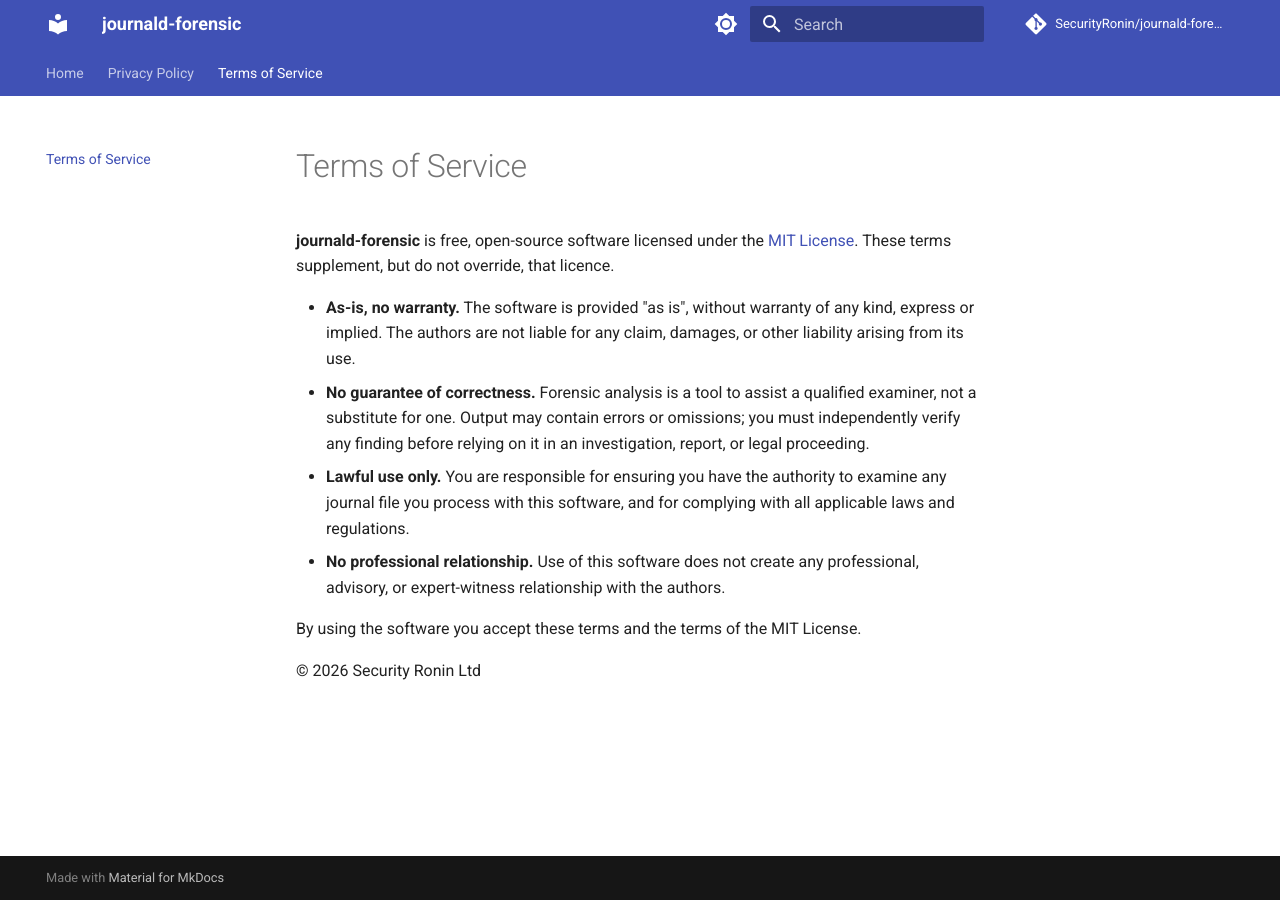
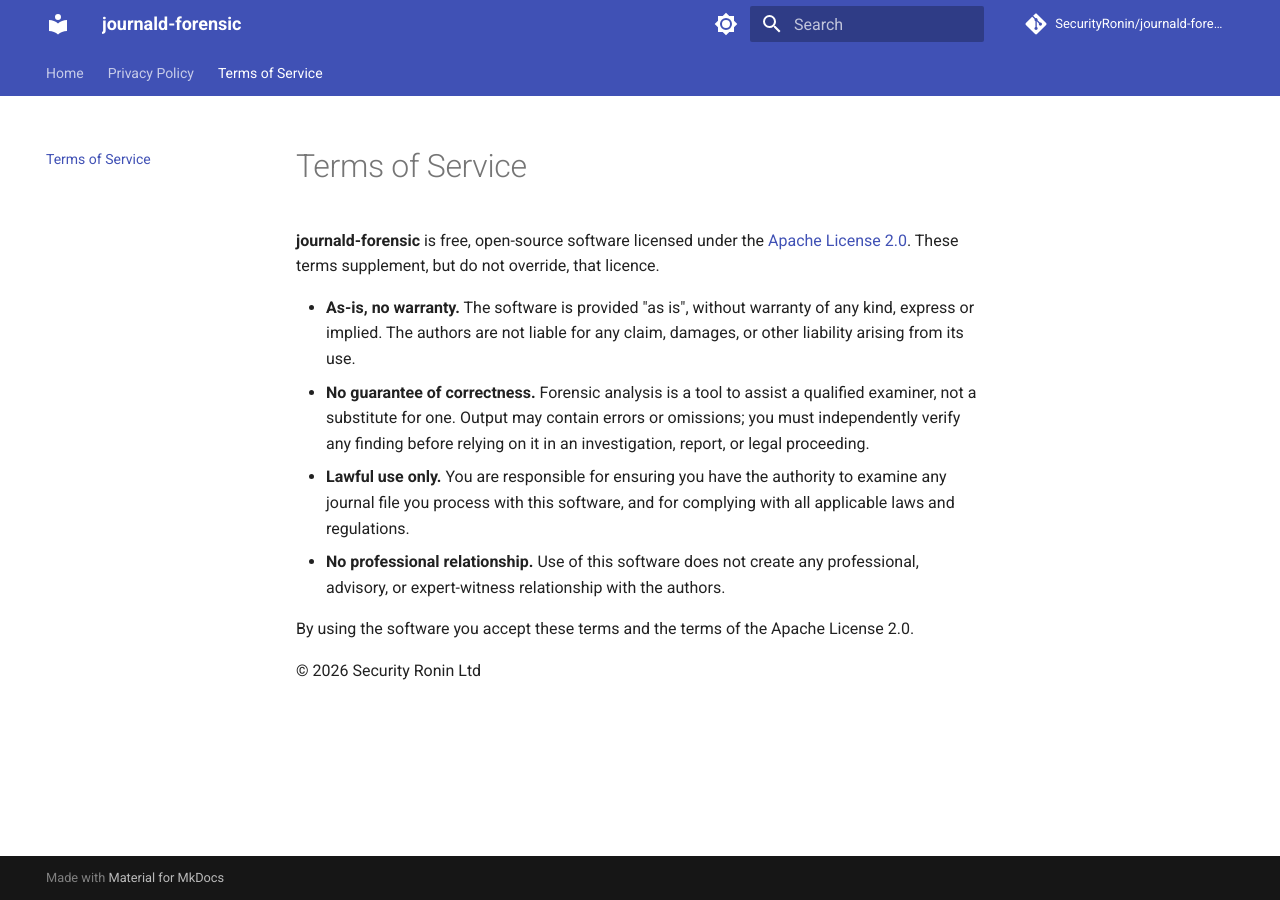
Before and after one commit to SecurityRonin/journald-forensic, an MkDocs documentation site: the page built from docs/terms.md, in a window 1280 px wide. Built offline with MkDocs 1.6.1 and Material for MkDocs 9.7.7, drawn with Linux system fonts in a browser that asks for light colours; comment, search, counter and statistics services are not loaded.

Commit message:
docs(terms): state Apache-2.0, the licence this repo actually ships
docs/terms.md named the MIT Licence while LICENSE and Cargo.toml both
declare Apache-2.0. The fleet standardised on Apache-2.0 for its explicit
patent grant; the LICENSE file and the crate manifest were migrated and
this document was not.

Co-Authored-By: Claude Opus 5 (1M context) <noreply@anthropic.com>

```diff
--- a/docs/terms.md
+++ b/docs/terms.md
@@ -1,7 +1,7 @@
 # Terms of Service
 
 **journald-forensic** is free, open-source software licensed under the
-[MIT License](../LICENSE). These terms supplement, but do not override, that
+[Apache License 2.0](../LICENSE). These terms supplement, but do not override, that
 licence.
 
 - **As-is, no warranty.** The software is provided "as is", without warranty of
@@ -17,6 +17,6 @@ licence.
 - **No professional relationship.** Use of this software does not create any
   professional, advisory, or expert-witness relationship with the authors.
 
-By using the software you accept these terms and the terms of the MIT License.
+By using the software you accept these terms and the terms of the Apache License 2.0.
 
 © 2026 Security Ronin Ltd
```
